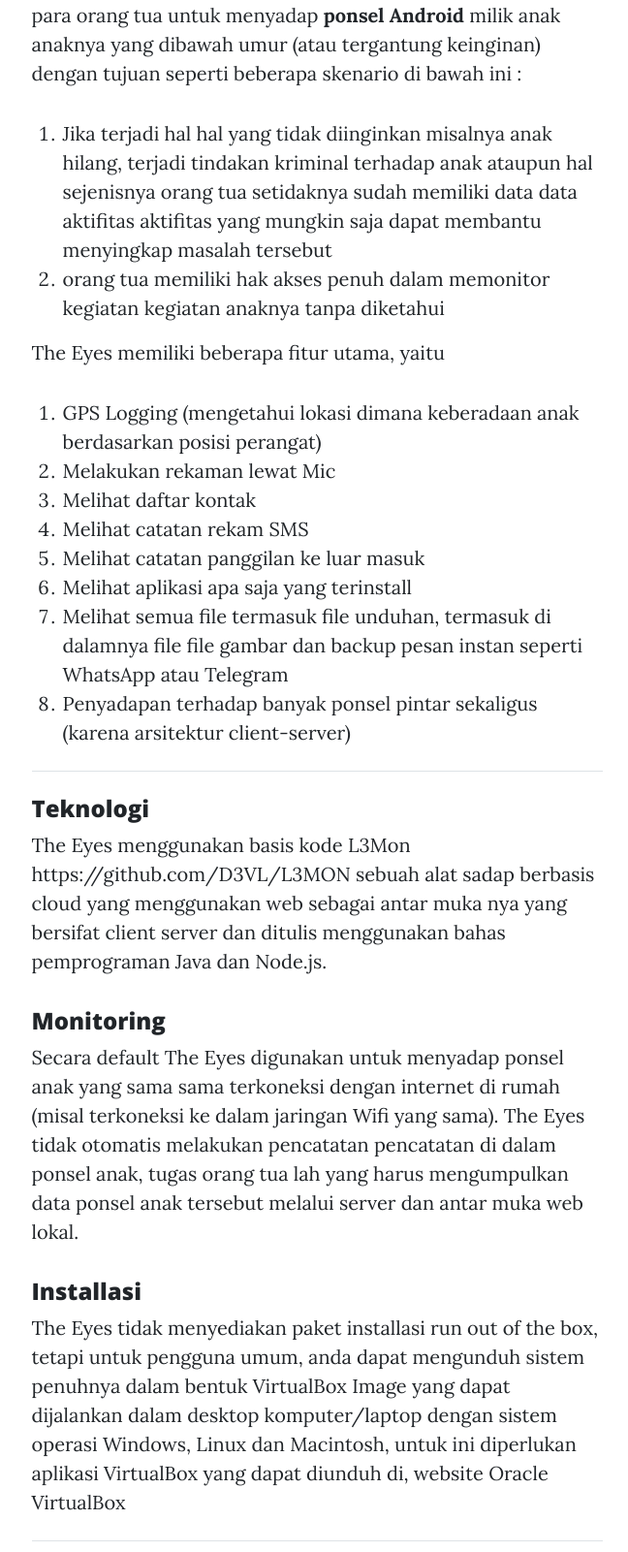
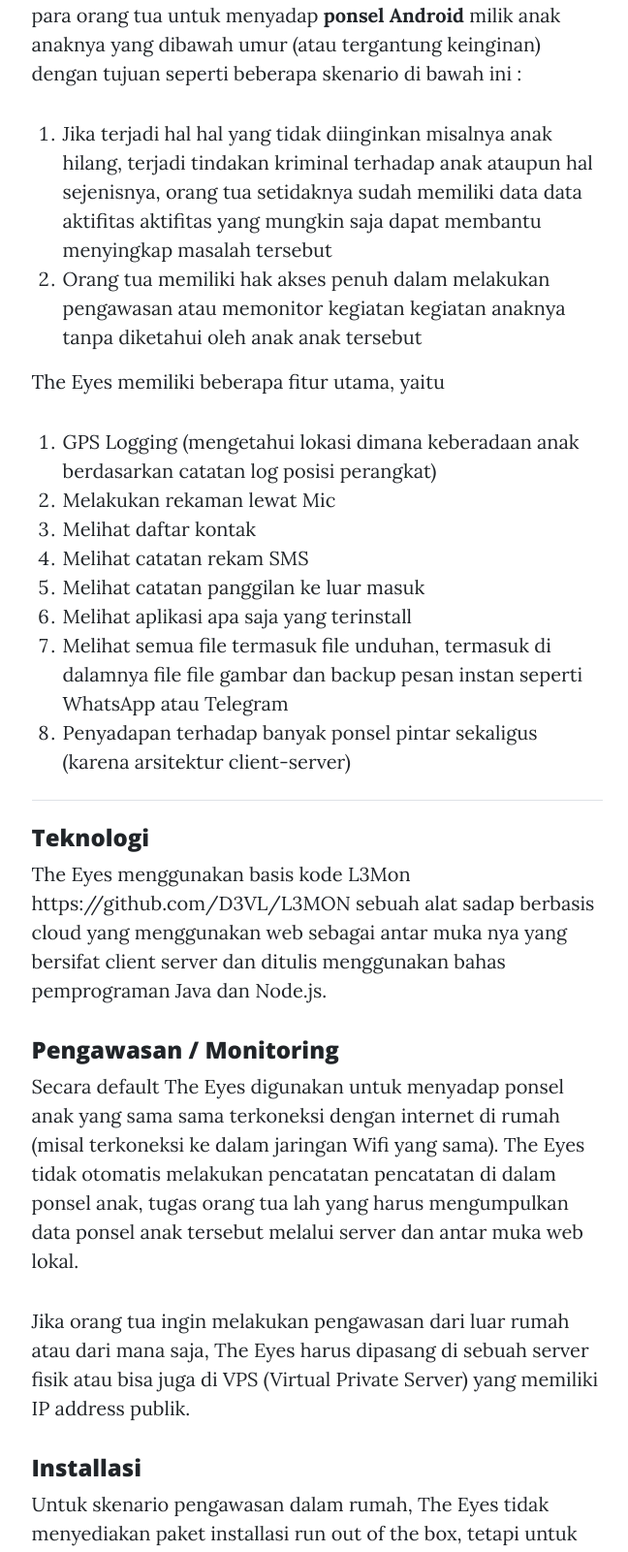
Before and after one commit to icescode/web-static, a plain HTML site: page index.html in a window 1280 px wide. Shown: the part 259-1860 px from the top of the page at 97% size, without its empty margins (313-961 px from the left). Drawn offline with nearby package versions, Linux system fonts and the light colour scheme.

Commit message:
update index

```diff
--- a/index.html
+++ b/index.html
@@ -18,7 +18,7 @@
                 <div class="col-md-10 col-lg-8 col-xl-7">
                     <div class="post-preview">
                         <p class="post-meta">
-                            Selamat datang di Project The Eyes, Saya <b>Hardiyanto</b>, terima kasih untuk meluangkan waktu datang ke sini.
+                            Selamat datang di Project The Eyes, Saya <b>Hardiyanto</b>, terima kasih telah meluangkan waktu datang ke sini.
                         </p>
                         <hr class="my-4" />
                         <h3>The Eyes</h3>
@@ -27,12 +27,12 @@
                         The Eyes adalah sebuah alat sadap yang dapat digunakan oleh para orang tua untuk menyadap <strong>ponsel Android</strong> milik anak anaknya
                         yang dibawah umur (atau tergantung keinginan) dengan tujuan seperti beberapa skenario di bawah ini : <p/>
                         <ol>
-                            <li>Jika terjadi hal hal yang tidak diinginkan misalnya anak hilang, terjadi tindakan kriminal terhadap anak ataupun hal sejenisnya orang tua setidaknya sudah memiliki data data aktifitas aktifitas yang mungkin saja dapat membantu menyingkap masalah tersebut</li>
-                            <li>orang tua memiliki hak akses penuh dalam memonitor kegiatan kegiatan anaknya tanpa diketahui</li>
+                            <li>Jika terjadi hal hal yang tidak diinginkan misalnya anak hilang, terjadi tindakan kriminal terhadap anak ataupun hal sejenisnya, orang tua setidaknya sudah memiliki data data aktifitas aktifitas yang mungkin saja dapat membantu menyingkap masalah tersebut</li>
+                            <li>Orang tua memiliki hak akses penuh dalam melakukan pengawasan atau memonitor kegiatan kegiatan anaknya tanpa diketahui oleh anak anak tersebut</li>
                         </ol>
                         The Eyes memiliki beberapa fitur utama, yaitu <p/>
                         <ol>
-                            <li>GPS Logging (mengetahui lokasi dimana keberadaan anak berdasarkan posisi perangat)</li>
+                            <li>GPS Logging (mengetahui lokasi dimana keberadaan anak berdasarkan catatan log posisi perangkat)</li>
                             <li>Melakukan rekaman lewat Mic</li>
                             <li>Melihat daftar kontak</li>
                             <li>Melihat catatan rekam SMS</li>
@@ -50,19 +50,24 @@
                     </div>
                     <div class="post-preview">
                         <p/>
-                        <h4>Monitoring</h4>
+                        <h4>Pengawasan / Monitoring</h4>
                         Secara default The Eyes digunakan untuk menyadap ponsel anak yang sama sama terkoneksi dengan internet
                         di rumah (misal terkoneksi ke dalam jaringan Wifi yang sama). The Eyes tidak otomatis melakukan pencatatan pencatatan di dalam ponsel anak,
-                        tugas orang tua lah yang harus mengumpulkan data ponsel anak tersebut melalui server dan antar muka web lokal.
+                        tugas orang tua lah yang harus mengumpulkan data ponsel anak tersebut melalui server dan antar muka web lokal.<p/>
+                        Jika orang tua ingin melakukan pengawasan dari luar rumah atau dari mana saja, The Eyes harus dipasang di sebuah server fisik atau bisa juga di
+                        VPS (Virtual Private Server) yang memiliki IP address publik.
                     </div>
                     <div class="post-preview">
                         <p/>
                         <h4>Installasi</h4>
-                        The Eyes tidak menyediakan paket installasi run out of the box, tetapi untuk pengguna umum,
+                        Untuk skenario pengawasan dalam rumah, The Eyes tidak menyediakan paket installasi run out of the box, tetapi untuk pengguna umum,
                         anda dapat mengunduh sistem penuhnya dalam bentuk VirtualBox Image yang dapat dijalankan dalam desktop komputer/laptop
-                        dengan sistem operasi Windows, Linux dan Macintosh,
-                        untuk ini diperlukan aplikasi VirtualBox yang dapat diunduh di,
-                        <a href="https://www.virtualbox.org/" target="_blank">website Oracle VirtualBox</a>
+                        dengan sistem operasi Windows, Linux atau Macintosh,
+                        untuk ini diperlukan aplikasi VirtualBox yang dapat diunduh di
+                        <a href="https://www.virtualbox.org/" target="_blank">website Oracle VirtualBox</a> <p/>
+                        Sementara jika anda membutuhkan pengawasan dari mana saja seperti dalam seksi <b>Pengawasan / Monitoring</b> di paragrap atas, anda
+                        dapat mengikuti tata cara langkah demi langkah di tutorial installasi, tetapi jika anda membutuhkan bantuan, silahkan hubungi melalui alamat email
+                        id.mac.developer[at]gmail.com
                     </div>
                     <hr class="my-4" />
                     <p class="post-meta">
@@ -79,7 +84,7 @@
                     <div class="col-md-10 col-lg-8 col-xl-7">
                         <ul class="list-inline text-center">
                             <li class="list-inline-item">
-                                <a href="https://twitter.com/hardiyanto" target="_blank">
+                                <a href="#" target="_blank">
                                     <span class="fa-stack fa-lg">
                                         <i class="fas fa-circle fa-stack-2x"></i>
                                         <i class="fab fa-twitter fa-stack-1x fa-inverse"></i>
```
